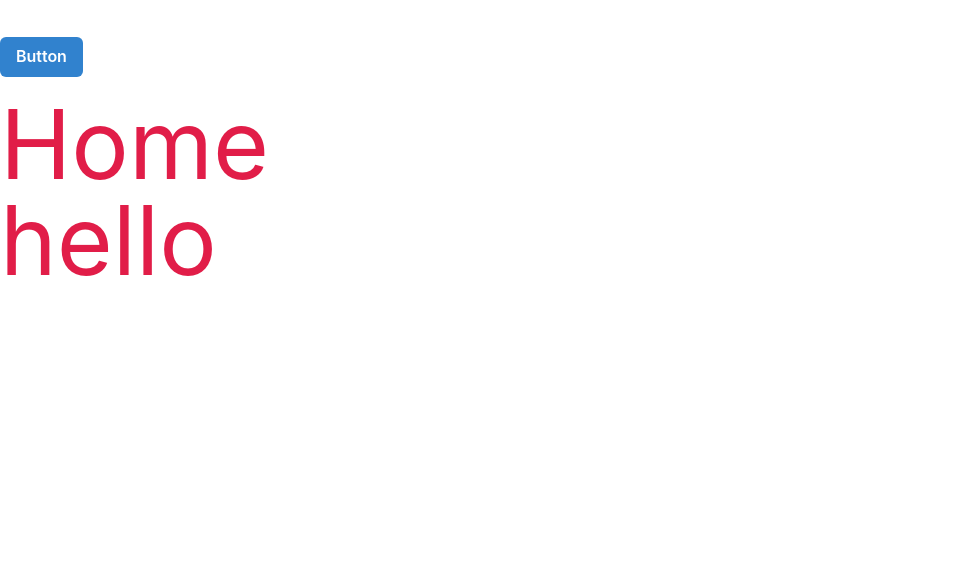
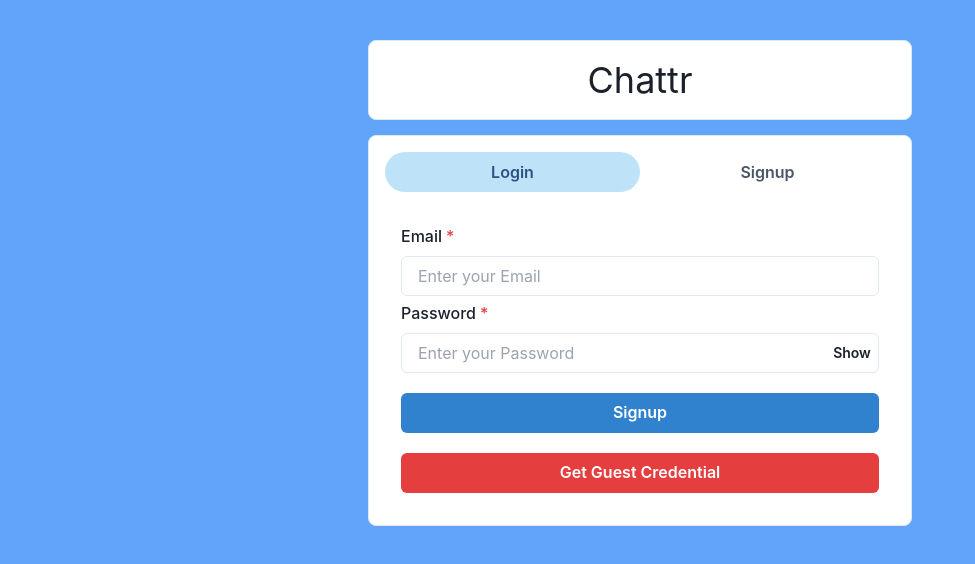
Before and after one commit to Wisesofthemall/Chattr, a React (Create React App) app in the folder frontend/: page / in a window 1280 px wide. Shown: the top 564 px of the page, without its empty margins (0-975 px from the left). Built offline with nearby package versions, Linux system fonts and the light colour scheme.

Commit message:
Login & Signup Form Completion

```diff
--- a/frontend/src/App.js
+++ b/frontend/src/App.js
@@ -1,17 +1,14 @@
-import logo from "./logo.svg";
 import "./App.css";
-import { Button } from "@chakra-ui/react";
+
 import { Route } from "react-router-dom";
 import Homepage from "./pages/Homepage";
 import ChatPage from "./pages/ChatPage";
 
 function App() {
   return (
-    <div className="text-rose-600 text-8xl">
-      <Button colorScheme="blue">Button</Button>
+    <div className="min-h-[100vh] flex bg-blue-400 bg-cover bg-center">
       <Route exact path="/" component={Homepage} />
       <Route exact path="/chats" component={ChatPage} />
-      hello
     </div>
   );
 }
--- /dev/null
+++ b/frontend/src/components/auth/Login.js
@@ -0,0 +1,68 @@
+import {
+  Button,
+  FormControl,
+  FormLabel,
+  Input,
+  InputGroup,
+  InputRightElement,
+  VStack,
+} from "@chakra-ui/react";
+import React, { useState } from "react";
+
+function Login() {
+  const [email, setEmail] = useState();
+  const [password, setPassword] = useState();
+  const [show, setShow] = useState(false);
+  const submitHandler = () => {};
+  return (
+    <VStack spacing="5px">
+      <FormControl id="email" isRequired>
+        <FormLabel>Email</FormLabel>
+        <Input
+          onChange={(e) => setEmail(e.target.value)}
+          placeholder="Enter your Email"
+        />
+      </FormControl>
+      <FormControl id="password" isRequired>
+        <FormLabel>Password</FormLabel>
+        <InputGroup>
+          <Input
+            type={show ? "text" : "password"}
+            onChange={(e) => setPassword(e.target.value)}
+            placeholder="Enter your Password"
+          />
+          <InputRightElement>
+            <Button
+              onClick={() => setShow(!show)}
+              h="1.75rem"
+              size="sm"
+              mr={"1em"}
+              bg="transparent"
+            >
+              {show ? "Hide" : "Show"}
+            </Button>
+          </InputRightElement>
+        </InputGroup>
+      </FormControl>
+
+      <Button
+        colorScheme="blue"
+        width="100%"
+        style={{ marginTop: 15 }}
+        onClick={submitHandler}
+      >
+        Signup
+      </Button>
+      <Button
+        colorScheme="red"
+        width="100%"
+        style={{ marginTop: 15 }}
+        onClick={submitHandler}
+      >
+        Get Guest Credential
+      </Button>
+    </VStack>
+  );
+}
+
+export default Login;
--- /dev/null
+++ b/frontend/src/components/auth/Signup.js
@@ -0,0 +1,101 @@
+import {
+  Button,
+  FormControl,
+  FormLabel,
+  Input,
+  InputGroup,
+  InputRightElement,
+  VStack,
+} from "@chakra-ui/react";
+import React, { useState } from "react";
+
+function Signup() {
+  const [name, setName] = useState();
+  const [email, setEmail] = useState();
+  const [confirmpassword, setConfirmpassword] = useState();
+  const [password, setPassword] = useState();
+  const [pic, setPic] = useState();
+  const [show, setShow] = useState(false);
+
+  const postDetails = (pics) => {};
+  const submitHandler = () => {};
+  return (
+    <VStack spacing="5px">
+      <FormControl id="first-name" isRequired>
+        <FormLabel>Name</FormLabel>
+        <Input
+          onChange={(e) => setName(e.target.value)}
+          placeholder="Enter your Name"
+        />
+      </FormControl>
+      <FormControl id="email" isRequired>
+        <FormLabel>Email</FormLabel>
+        <Input
+          onChange={(e) => setEmail(e.target.value)}
+          placeholder="Enter your Email"
+        />
+      </FormControl>
+      <FormControl id="password" isRequired>
+        <FormLabel>Password</FormLabel>
+        <InputGroup>
+          <Input
+            type={show ? "text" : "password"}
+            onChange={(e) => setPassword(e.target.value)}
+            placeholder="Enter your Password"
+          />
+          <InputRightElement>
+            <Button
+              onClick={() => setShow(!show)}
+              h="1.75rem"
+              size="sm"
+              mr={"1em"}
+              bg="transparent"
+            >
+              {show ? "Hide" : "Show"}
+            </Button>
+          </InputRightElement>
+        </InputGroup>
+      </FormControl>
+      <FormControl id="password" isRequired>
+        <FormLabel>Confirm Password</FormLabel>
+        <InputGroup>
+          <Input
+            type={show ? "text" : "password"}
+            onChange={(e) => setConfirmpassword(e.target.value)}
+            placeholder="Re-type your Password"
+          />
+          <InputRightElement>
+            <Button
+              onClick={() => setShow(!show)}
+              h="1.75rem"
+              size="sm"
+              mr={"1em"}
+              bg="transparent"
+            >
+              {show ? "Hide" : "Show"}
+            </Button>
+          </InputRightElement>
+        </InputGroup>
+      </FormControl>
+      <FormControl id="pic" isRequired>
+        <FormLabel>Upload your picture</FormLabel>
+        <Input
+          type="file"
+          p={1.5}
+          accept="image/*"
+          onChange={(e) => postDetails(e.target.files[0])}
+        />
+      </FormControl>
+      <Button
+        colorScheme="blue"
+        width="100%"
+        style={{ marginTop: 15 }}
+        onClick={submitHandler}
+      >
+        Signup
+      </Button>
+    </VStack>
+  );
+}
+
+export default Signup;
--- a/frontend/src/pages/Homepage.js
+++ b/frontend/src/pages/Homepage.js
@@ -1,7 +1,51 @@
+import {
+  Box,
+  Button,
+  Container,
+  Tab,
+  TabList,
+  TabPanel,
+  TabPanels,
+  Tabs,
+  Text,
+} from "@chakra-ui/react";
 import React from "react";
+import Login from "../components/auth/Login";
+import Signup from "../components/auth/Signup";
 
 const Homepage = () => {
-  return <div>Home</div>;
+  return (
+    <Container maxW="xl" centerContent>
+      <Box
+        display="flex"
+        justifyContent="center"
+        p={3}
+        bg={"white"}
+        w="100%"
+        m="40px 0 15px 0"
+        borderRadius="lg"
+        borderWidth="1px"
+      >
+        <Text fontSize="4xl"> Chattr</Text>
+      </Box>
+      <Box bg="white" w="100%" p={4} borderRadius="lg" borderWidth="1px">
+        <Tabs variant="soft-rounded">
+          <TabList mb="1em">
+            <Tab width="50%">Login</Tab>
+            <Tab width="50%">Signup</Tab>
+          </TabList>
+          <TabPanels>
+            <TabPanel>
+              <Login />
+            </TabPanel>
+            <TabPanel>
+              <Signup />
+            </TabPanel>
+          </TabPanels>
+        </Tabs>
+      </Box>
+    </Container>
+  );
 };
 
 export default Homepage;
```
